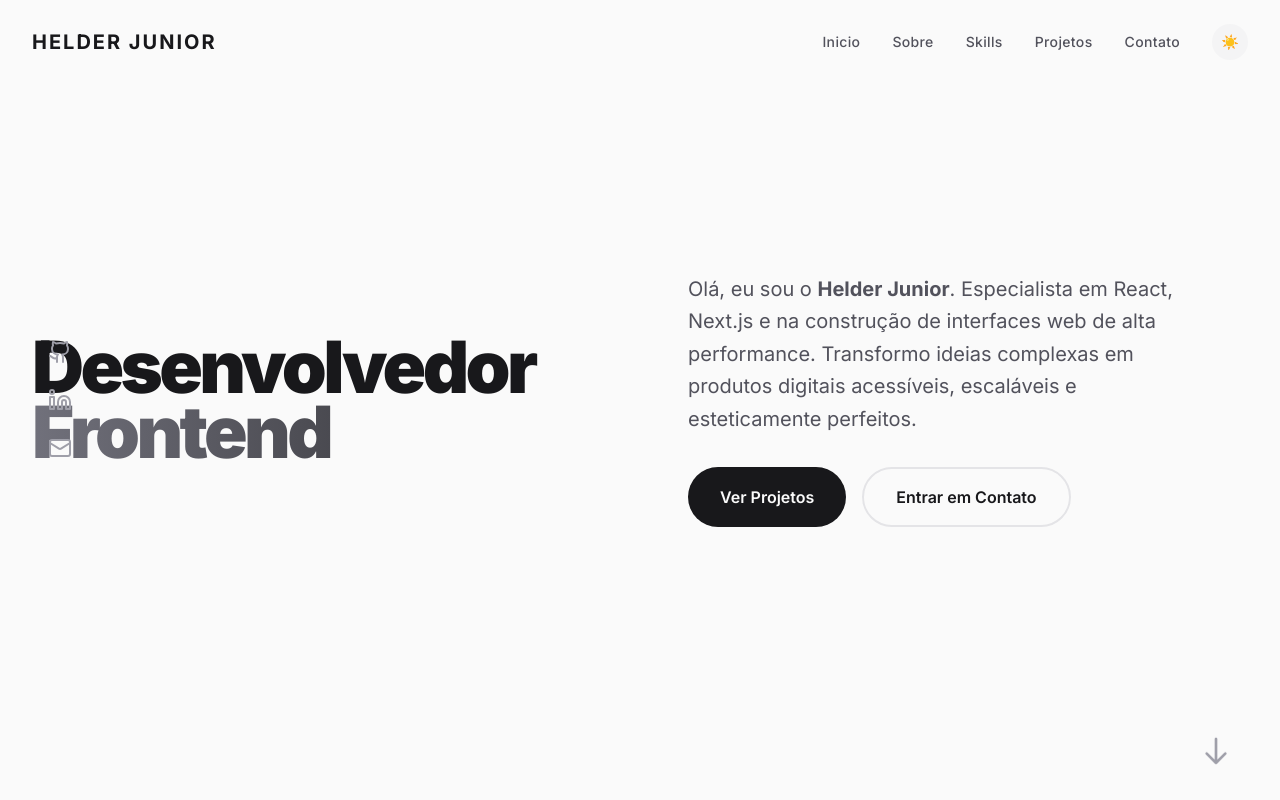
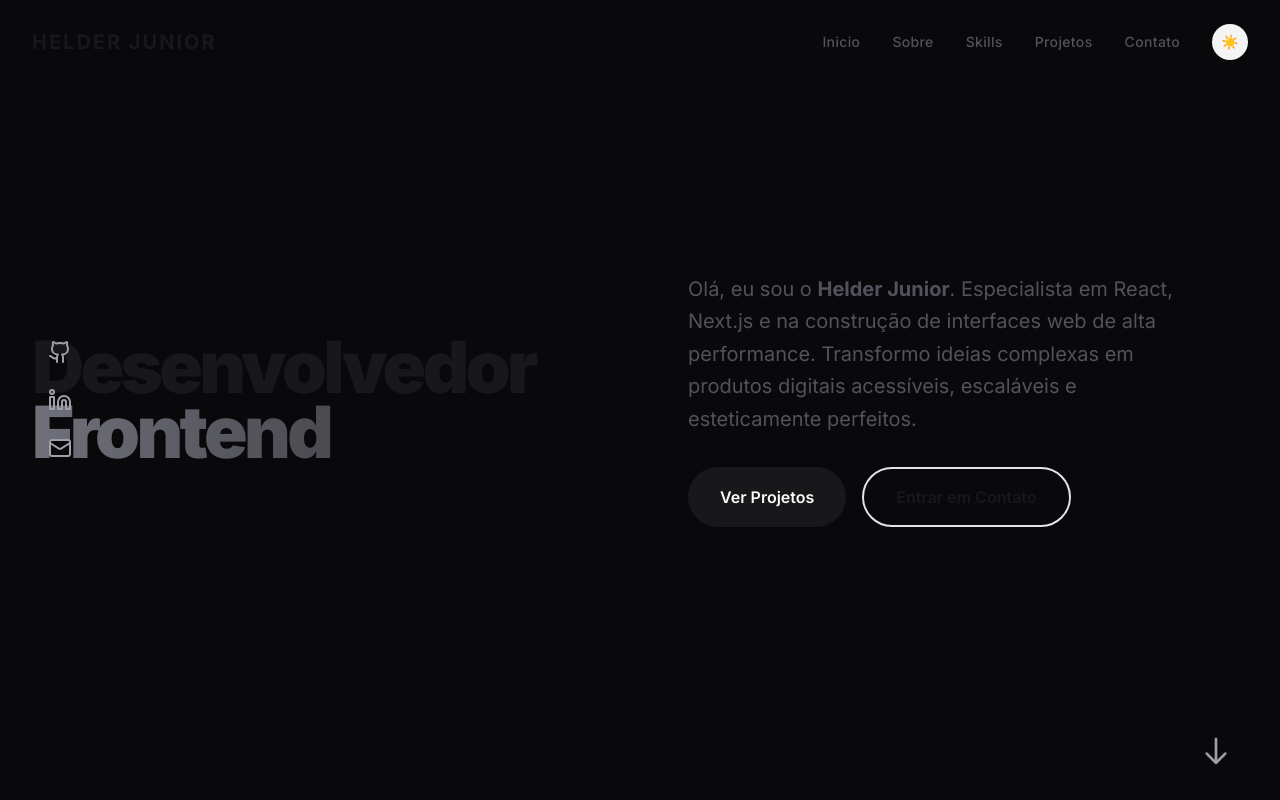
Before and after one commit to Heldzs/personal-site, a Next.js app: page / in a window 1280 px wide. Built offline with nearby package versions, Linux system fonts and the light colour scheme.

Commit message:
fix: remove redundant ArrowDownIcon section and adjust background styles in HeaderSection

```diff
--- a/src/components/sections/HeaderSection.tsx
+++ b/src/components/sections/HeaderSection.tsx
@@ -11,7 +11,7 @@ import {
 
 export function HeaderSection() {
   return (
-    <section className="relative w-full min-h-screen flex items-center bg-zinc-50 text-zinc-950 dark:bg-zinc-950 dark:text-zinc-50 py-32">
+    <section className="relative w-full min-h-screen flex items-center py-32 overflow-x-hidden">
       <aside className="hidden md:flex absolute left-4 lg:left-8 xl:left-12 top-1/2 -translate-y-1/2 flex-col gap-6 z-40">
         <FadeIn direction="right" delay={0.8}>
           <a
@@ -45,12 +45,6 @@ export function HeaderSection() {
           </a>
         </FadeIn>
       </aside>
-
-      <div className="absolute bottom-8 right-1/2 -translate-x-1/2 md:right-8 xl:right-12 md:translate-x-0 z-40">
-        <FadeIn direction="up" delay={1.2}>
-          <ArrowDownIcon className="w-8 h-8 text-zinc-400 dark:text-zinc-600 animate-bounce" />
-        </FadeIn>
-      </div>
 
       <Container className="grid grid-cols-1 lg:grid-cols-2 gap-12 lg:gap-8 items-center w-full relative z-10">
         <div className="flex flex-col select-none">
@@ -87,6 +81,12 @@ export function HeaderSection() {
           </FadeIn>
         </div>
       </Container>
+
+      <div className="absolute bottom-8 right-1/2 -translate-x-1/2 md:right-8 xl:right-12 md:translate-x-0 z-40">
+        <FadeIn direction="up" delay={1.2}>
+          <ArrowDownIcon className="w-8 h-8 text-zinc-400 dark:text-zinc-600 animate-bounce" />
+        </FadeIn>
+      </div>
     </section>
   );
 }
```
